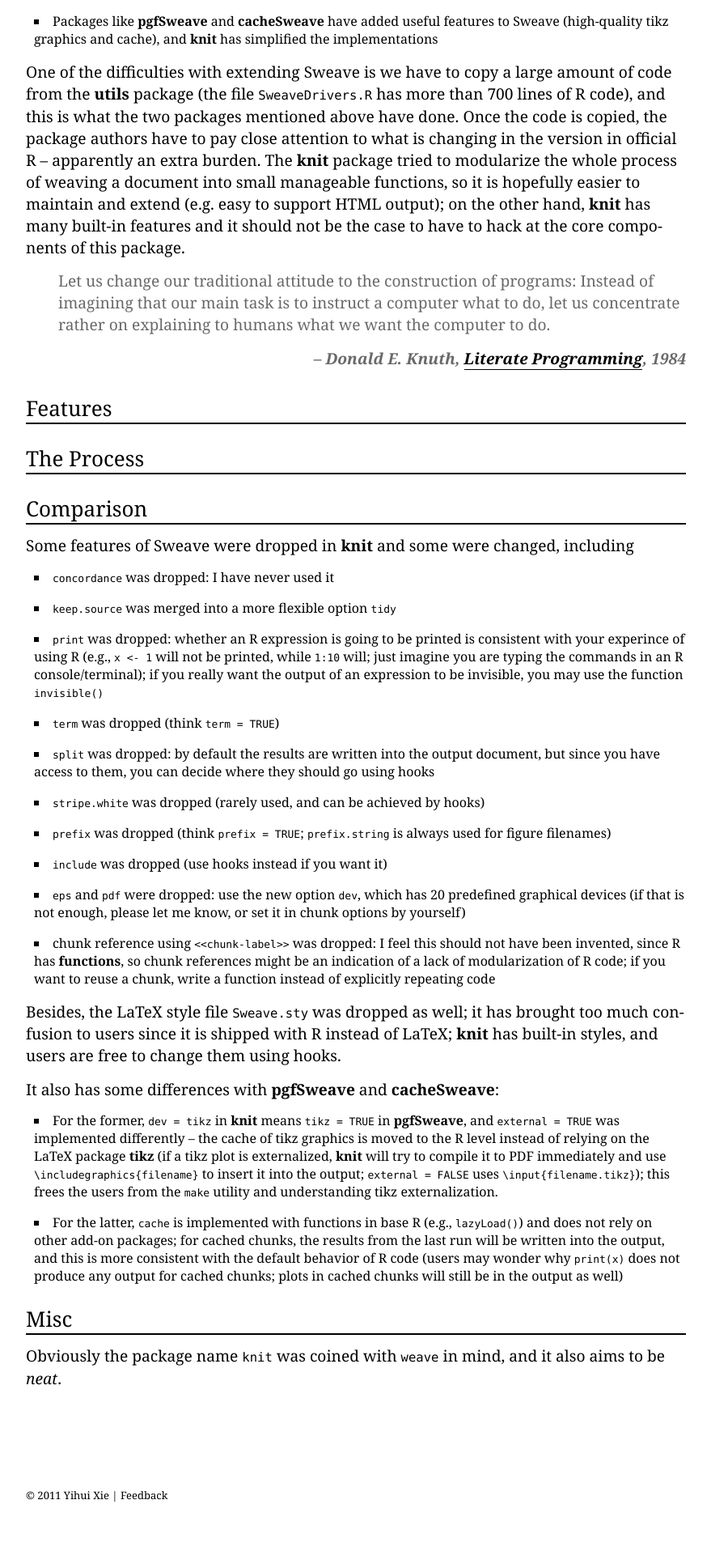
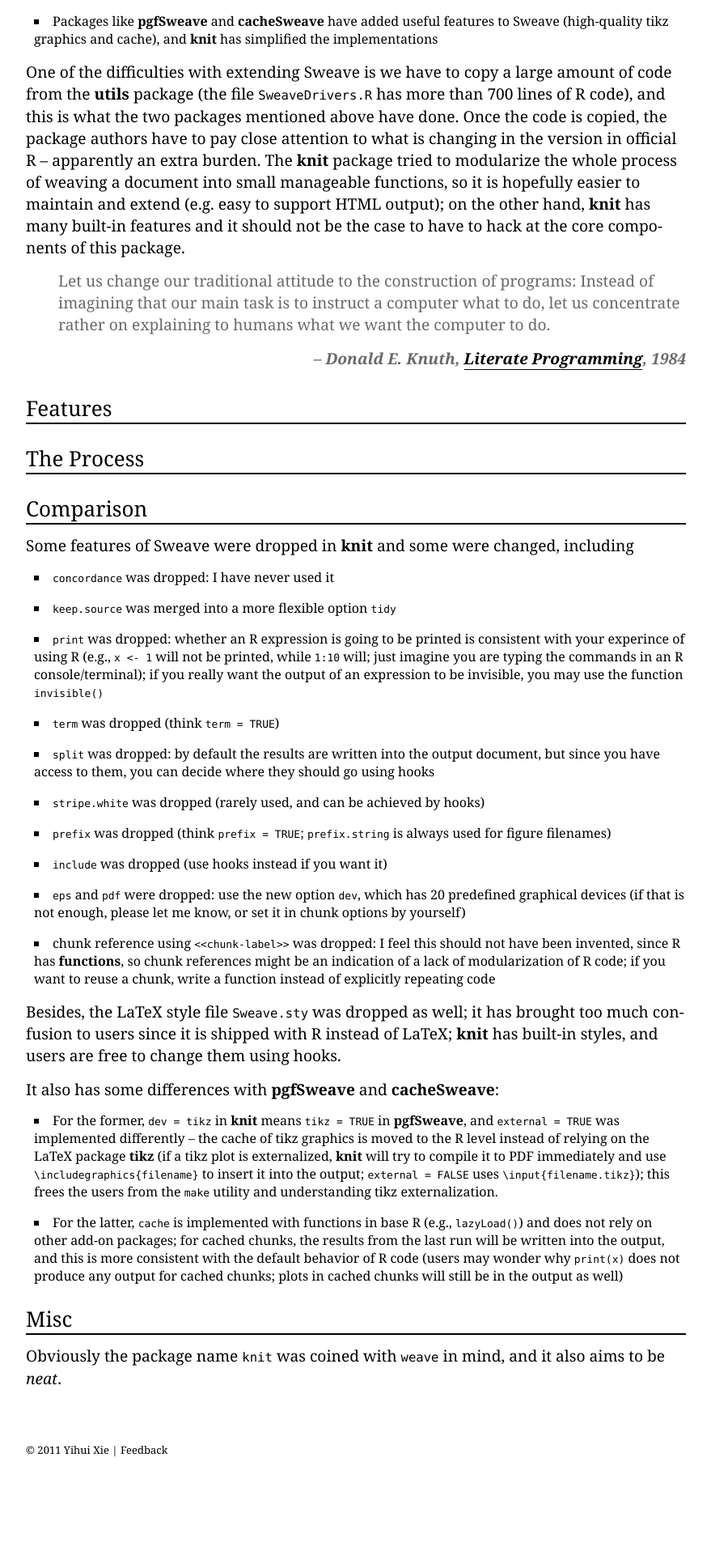
Before and after one commit to yihui/knitr, a Jekyll site: the page built from index.md, in a window 1280 px wide. Shown: the part 744-2660 px from the top of the page at 81% size, without its empty margins (200-1079 px from the left). Built offline with Jekyll 4.4.1, drawn with Linux system fonts in a browser that asks for light colours; some web fonts are replaced; after the commit the page ends 2604 px from its top, so only the background shows below that.

Commit message:
smaller paddings

```diff
--- a/css/main.css
+++ b/css/main.css
@@ -560,8 +560,8 @@
 }
 #copyright {
   clear: both;
-  padding-top: 2.25em;
-  padding-bottom: 3em;
+  padding-top: 1.25em;
+  padding-bottom: 2em;
 }
 
 p#first_about {
--- a/css/widescreen.css
+++ b/css/widescreen.css
@@ -104,7 +104,7 @@
     top: 3.230769230769231em;
   }
   #colophon, #projects .full {
-    padding-top: 4.5em;
+    padding-top: 2em;
   }
   #copyright {
     padding-bottom: 3.75em;
```
